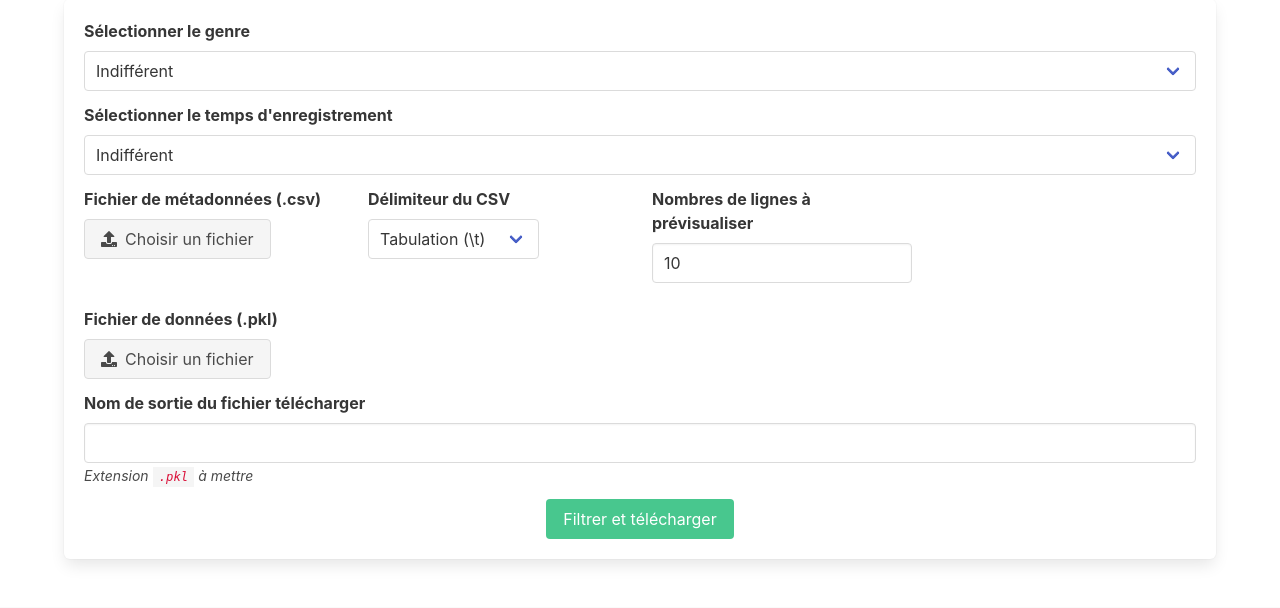
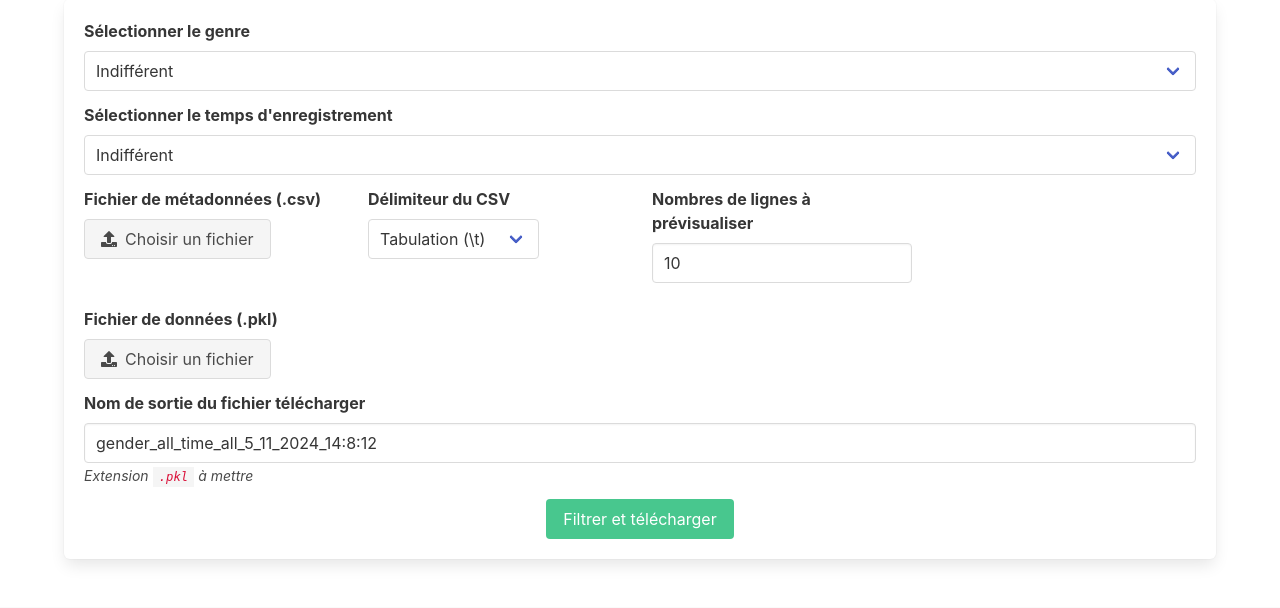
Before and after one commit to Eliott133/VoxCeleb1, a Flask app: page / in a window 1280 px wide. Shown: the part 138-746 px from the top of the page. Run offline with Flask 3, Linux system fonts and the light colour scheme.

Commit message:
automatic generation of an output file

```diff
--- a/app/templates/index.html
+++ b/app/templates/index.html
@@ -33,10 +33,10 @@
                         <label class="label">Sélectionner le genre</label>
                         <div class="control">
                             <div class="select is-fullwidth">
-                                <select name="gender" id="gender">
-                                    <option value="all">Indifférent</option>
-                                    <option value="m">Homme</option>
-                                    <option value="f">Femme</option>
+                                <select name="gender" id="gender" class="filter_input">
+                                    <option value="all" data-filter-name="all">Indifférent</option>
+                                    <option value="m" data-filter-name="men">Homme</option>
+                                    <option value="f" data-filter-name="women">Femme</option>
                                 </select>
                             </div>
                         </div>
@@ -46,13 +46,13 @@
                         <label class="label">Sélectionner le temps d'enregistrement</label>
                         <div class="control">
                             <div class="select is-fullwidth">
-                                <select name="time_record" id="gender">
-                                    <option value="all">Indifférent</option>
-                                    <option value="tc">Très court: ]0; 4.75]</option>
-                                    <option value="c">Court : ]4.75; 6]</option>
-                                    <option value="m">Moyen : ]6; 8]</option>
-                                    <option value="l">Long : ]8; 13]</option>
-                                    <option value="tl">Très long : ]13; 100]</option>
+                                <select name="time_record" id="time" class="filter_input select">
+                                    <option value="all" data-filter-name="all">Indifférent</option>
+                                    <option value="tc" data-filter-name="very_short_time">Très court: ]0; 4.75]</option>
+                                    <option value="c" data-filter-name="short_time">Court : ]4.75; 6]</option>
+                                    <option value="m" data-filter-name="intermediate_time">Moyen : ]6; 8]</option>
+                                    <option value="l" data-filter-name="long_time">Long : ]8; 13]</option>
+                                    <option value="tl" data-filter-name="very_long_time">Très long : ]13; 100]</option>
                                 </select>
                             </div>
                         </div>
@@ -122,7 +122,7 @@
                     <div class="field">
                         <label class="label">Nom de sortie du fichier télécharger</label>
                         <div class="control">
-                            <input class="input" type="text" name="output_filename" required>
+                            <input class="input" type="text" name="output_filename" id="output_filename" required>
                             <i><small>Extension <code>.pkl</code> à mettre</small></i>
                         </div>
                     </div>
@@ -151,12 +151,18 @@
     </footer>
 </body>
 
+<script src="/static/js/utils/times.js"></script>
 <script>
-    const inputElement = document.getElementById("file_csv_input");
+    const inputCsv = document.getElementById("file_csv_input");
     const delimiterSelect = document.getElementById('csv_separator');
     const maxRow = document.getElementById('preview_head_number');
+    const inputFileNameOutput = document.getElementById('output_filename');
+    const filtersInput = document.querySelectorAll('.filter_input');
+    const dateTime = new Date();
     var delimiterSelected = '\t';
     var maxRowSelected = 10
+    let activeFilters = {};
+
     delimiterSelect.addEventListener('change', ()=>{
         delimiterSelected = delimiterSelect.value;
     })
@@ -165,7 +171,27 @@
         maxRowSelected = maxRow.value;
     })
 
-    inputElement.addEventListener("change", (event) => {
+    filtersInput.forEach((element) => {
+        activeFilters[element.id] = element.options[element.selectedIndex].dataset.filterName || 'default';
+    });
+
+    let filterString = Object.entries(activeFilters)
+            .map(([key, value]) => key+"_"+value).join('_');
+
+    let fileOutputName = filterString+"_"+formatDateTime(dateTime)
+    inputFileNameOutput.value = fileOutputName;
+
+    filtersInput.forEach((element) => {
+        element.addEventListener('change', () => {
+            activeFilters[element.id] = element.options[element.selectedIndex].dataset.filterName;
+            const filterString = Object.entries(activeFilters)
+            .map(([key, value]) => key+"_"+value).join('_');
+            fileOutputName = filterString+"_"+formatDateTime(dateTime)
+            inputFileNameOutput.value = fileOutputName;
+        })
+    });
+
+    inputCsv.addEventListener("change", (event) => {
         file = event.target.files[0]; // Fichier sélectionné
         console.log(file)
         if (file && file.name.endsWith('.csv')) {
```
